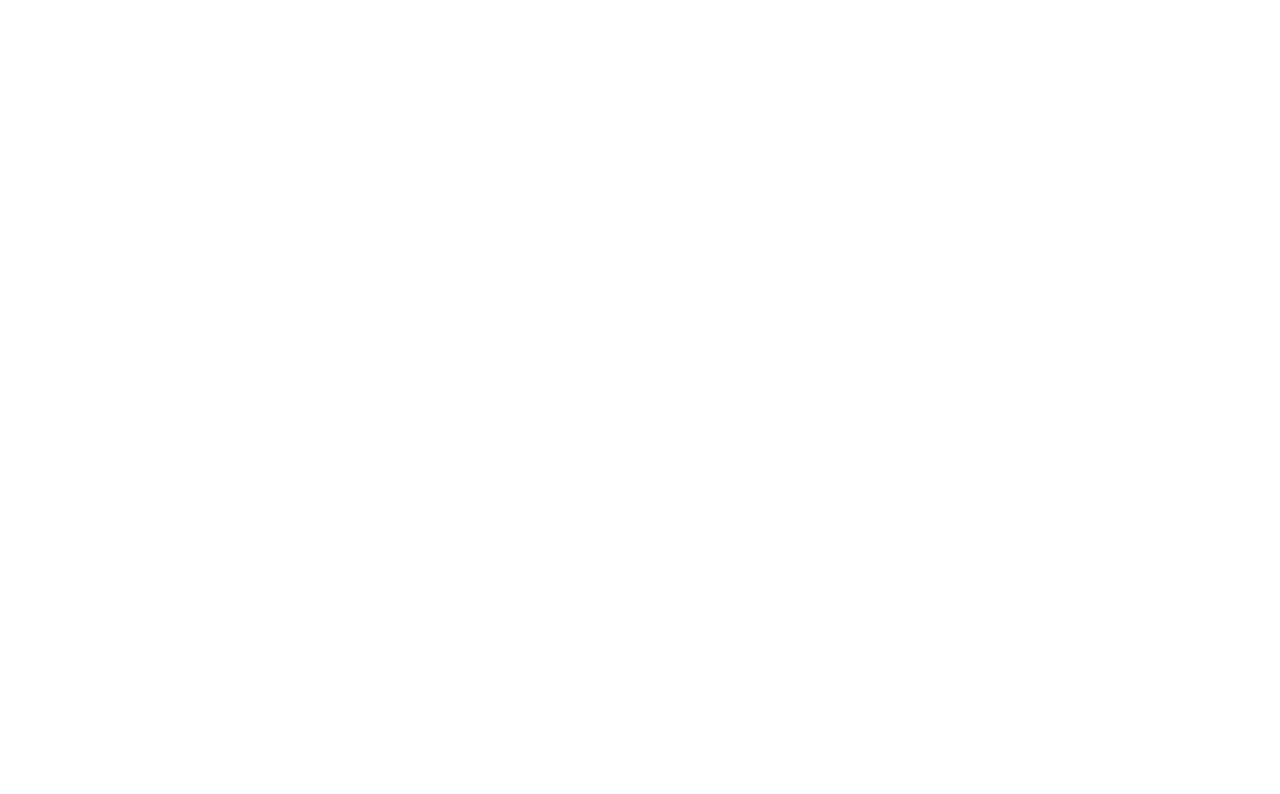
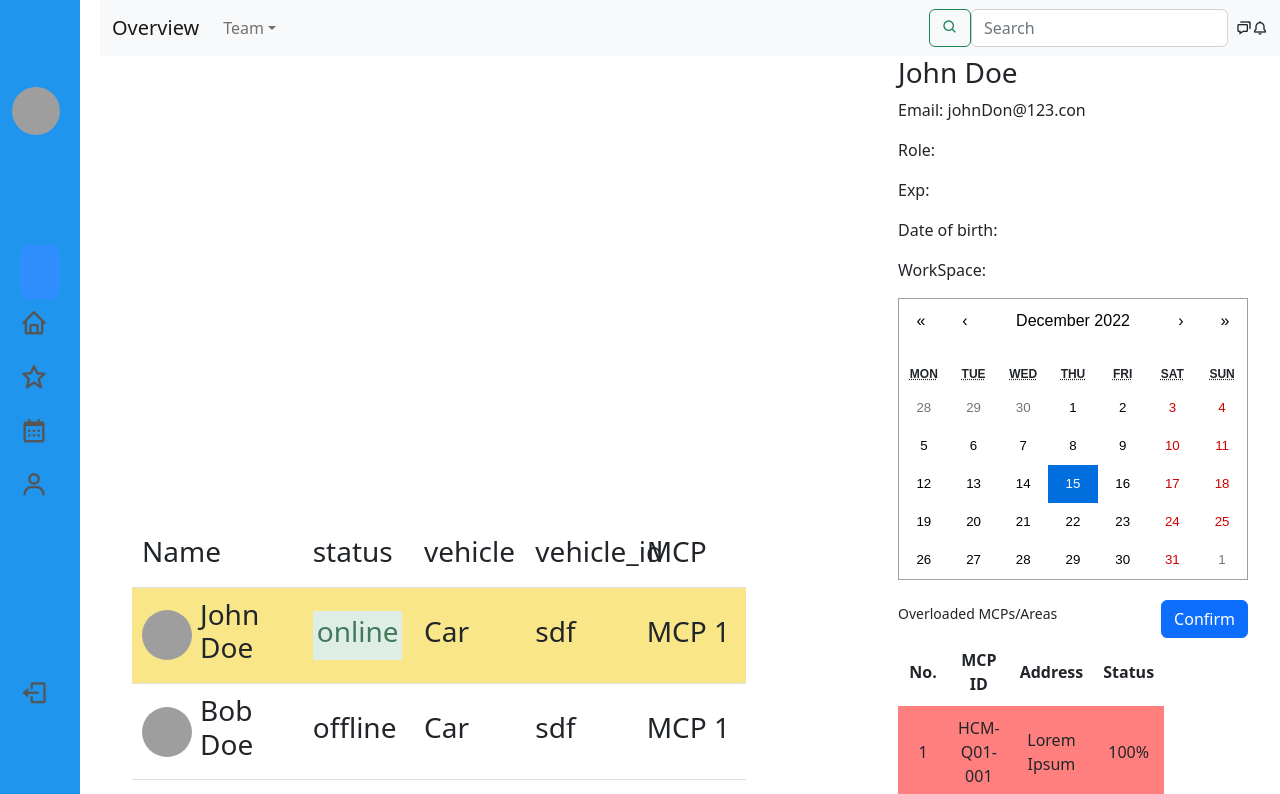
Before and after one commit to thaitran24/uwc2, a React (Create React App) app in the folder web/: page /setMCP in a window 1280 px wide. Before the commit this address had no page. Shown: the top 794 px of the page. Built offline with nearby package versions, Linux system fonts and the light colour scheme; grey boxes are pictures that could not be loaded.

Commit message:
feat: Add "SetMCP" page

```diff
--- a/web/src/App.js
+++ b/web/src/App.js
@@ -6,6 +6,7 @@
 import Blank from './pages/Blank.js';
 import DetailView from './pages/DetailView';
 import SetVehicle from './pages/SetVehicle';
+import SetMCP from './pages/SetMCP';
 
 
 function App() {
@@ -18,6 +19,7 @@
                     <Route path='/started' element={<Blank />} />
                     <Route path='/calendar' element={<Blank />} />
                     <Route path='/user' element={<SetVehicle />} />
+                    <Route path='/setMCP' element={<SetMCP />} />
                     <Route path='/order' element={<Blank />} />
                 </Route>
             </Routes>
--- /dev/null
+++ b/web/src/pages/SetMCP.css
@@ -0,0 +1,22 @@
+th,
+td {
+  padding: 10px;
+  height: 50px;
+  width: 50px;
+  text-align: center;
+  vertical-align: middle;
+}
+
+tr.mcp_table__content:hover {
+  background-color: #d6eeee;
+}
+
+tr.mcp_table__content--red {
+  background-color: rgba(255, 0, 0, 0.5);
+}
+tr.mcp_table__content--yellow {
+  background-color: rgba(255, 255, 0, 0.5);
+}
+tr.mcp_table__content--green {
+  background-color: rgba(0, 255, 0, 0.5);
+}
--- /dev/null
+++ b/web/src/pages/SetMCP.js
@@ -0,0 +1,197 @@
+import React, { useState } from "react";
+import Calendar from "react-calendar";
+import Button from "react-bootstrap/Button";
+import EmployeeRow from "../components/EmployeeRow/EmployeeRow";
+import { EmployeeInfo } from "../components/EmployeeDetail/EmployeeDetail";
+import "./DetailView.css";
+import "./SetMCP.css";
+
+const mcpList = [
+  { mcp_id: "HCM-Q01-001", address: "Lorem Ipsum", status: 100 },
+  { mcp_id: "HCM-Q01-001", address: "Lorem Ipsum", status: 45 },
+  { mcp_id: "HCM-Q01-001", address: "Lorem Ipsum", status: 40 },
+  { mcp_id: "HCM-Q01-001", address: "Lorem Ipsum", status: 80 },
+  { mcp_id: "HCM-Q01-001", address: "Lorem Ipsum", status: 25 },
+  { mcp_id: "HCM-Q01-001", address: "Lorem Ipsum", status: 40 },
+  { mcp_id: "HCM-Q01-001", address: "Lorem Ipsum", status: 34 },
+  { mcp_id: "HCM-Q01-001", address: "Lorem Ipsum", status: 75 },
+];
+
+const employees = [
+  {
+    id: 1,
+    img: "https://picsum.photos/200",
+    name: "John Doe",
+    email: "johnDon@123.con",
+    status: "online",
+    vehicle: "Car",
+    vehicle_id: "sdf",
+    MCP: "MCP 1",
+    active: true,
+  },
+  {
+    id: 2,
+    img: "https://picsum.photos/200",
+    name: "Bob Doe",
+    status: "offline",
+    vehicle: "Car",
+    vehicle_id: "sdf",
+    MCP: "MCP 1",
+    active: false,
+  },
+  {
+    id: 6,
+    img: "https://picsum.photos/200",
+    name: "john Doe",
+    status: "offline",
+    vehicle: "Car",
+    vehicle_id: "sdf",
+    MCP: "MCP 1",
+    active: false,
+  },
+  {
+    id: 3,
+    img: "https://picsum.photos/200",
+    name: "Robert Doe",
+    status: "offline",
+    vehicle: "Car",
+    vehicle_id: "sdf",
+    MCP: "MCP 1",
+    active: false,
+  },
+];
+
+function EmployeeTable({ activeIndex, changeActiveIndex }) {
+  return (
+    <div className="employeeRow">
+      <div className="row_employee">
+        <div className="row_employee__name">
+          <h3>Name</h3>
+        </div>
+        <div className="row_employee__status">
+          <h3>status</h3>
+        </div>
+        <div className="row_employee__status">
+          <h3>vehicle</h3>
+        </div>
+        <div className="row_employee__status">
+          <h3> vehicle_id</h3>
+        </div>
+        <div className="row_employee__status">
+          <h3> MCP</h3>
+        </div>
+      </div>
+      <div>
+        {employees.map((employee, index) => (
+          <EmployeeRow
+            key={index}
+            img={employee.img}
+            name={employee.name}
+            status={employee.status}
+            vehicle={employee.vehicle}
+            vehicle_id={employee.vehicle_id}
+            MCP={employee.MCP}
+            active={activeIndex === index}
+            changeActiveIndex={() => changeActiveIndex(index)}
+          />
+        ))}
+      </div>
+    </div>
+  );
+}
+
+function MCPRow({ index, mcp_id, address, status }) {
+  let statusColor = "red";
+  if (status > 50 && status <= 75) {
+    statusColor = "yellow";
+  } else if (status <= 50) {
+    statusColor = "green";
+  }
+  const statusClass = `mcp_table__content mcp_table__content--${statusColor}`;
+  return (
+    <tr className={statusClass}>
+      <td>{index}</td>
+      <td>{mcp_id}</td>
+      <td>{address}</td>
+      <td>{status + "%"}</td>
+    </tr>
+  );
+}
+
+function MCPTable() {
+  return (
+    <div className="mcp_table">
+      <table>
+        <thead>
+          <tr className="mcp_table__header">
+            <th>No.</th>
+            <th>MCP ID</th>
+            <th>Address</th>
+            <th>Status</th>
+          </tr>
+        </thead>
+        <tbody>
+          {mcpList.map((mcp, index) => (
+            <MCPRow
+              key={index}
+              index={index + 1}
+              mcp_id={mcp.mcp_id}
+              address={mcp.address}
+              status={mcp.status}
+            />
+          ))}
+        </tbody>
+      </table>
+    </div>
+  );
+}
+
+export default function SetVehicle() {
+  const [activeIndex, setActiveIndex] = useState(0);
+  const [currentDay, setCurrentDay] = useState(new Date());
+  const changeActiveIndex = (index) => {
+    console.log(index);
+    setActiveIndex(index);
+  };
+  return (
+    <div className="container">
+      <EmployeeTable
+        activeIndex={activeIndex}
+        changeActiveIndex={changeActiveIndex}
+      />
+      <div className="left_column">
+        <EmployeeInfo
+          name={employees[activeIndex].name}
+          email={employees[activeIndex].email}
+        />
+        <div>
+          <Calendar onChange={setCurrentDay} value={currentDay} />
+        </div>
+        <div
+          style={{
+            marginTop: "20px",
+          }}
+        >
+          <span
+            style={{
+              textAlign: "center",
+              verticalAlign: "middle",
+              fontSize: "14px",
+              fontWeight: 500,
+            }}
+          >
+            Overloaded MCPs/Areas
+          </span>
+          <Button
+            style={{
+              float: "right",
+            }}
+          >
+            Confirm
+          </Button>
+          <MCPTable />
+        </div>
+      </div>
+    </div>
+  );
+}
```
